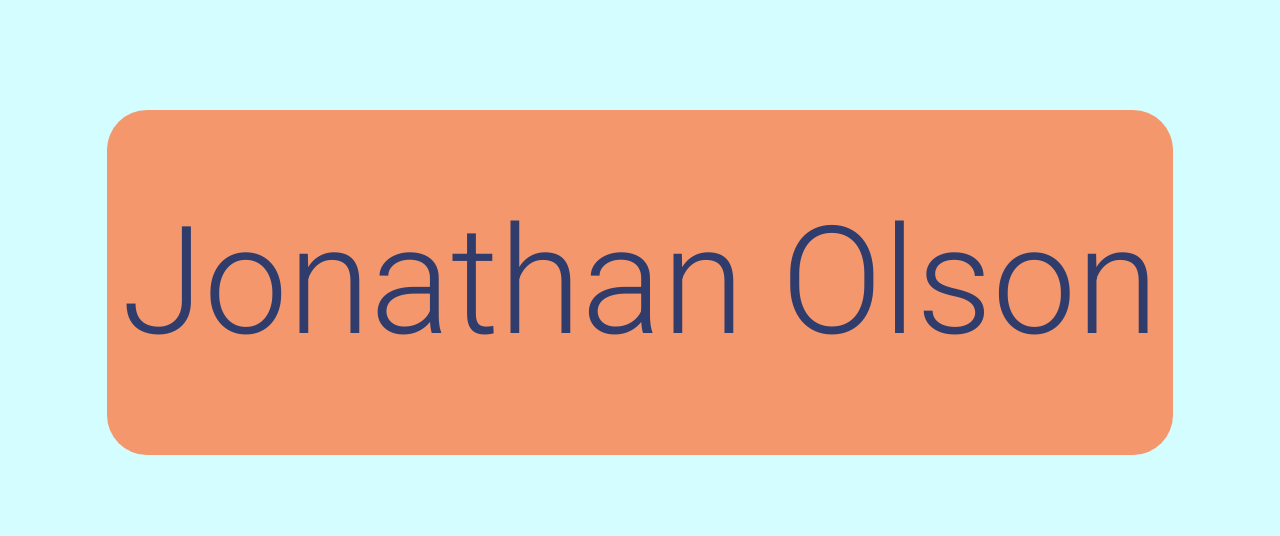
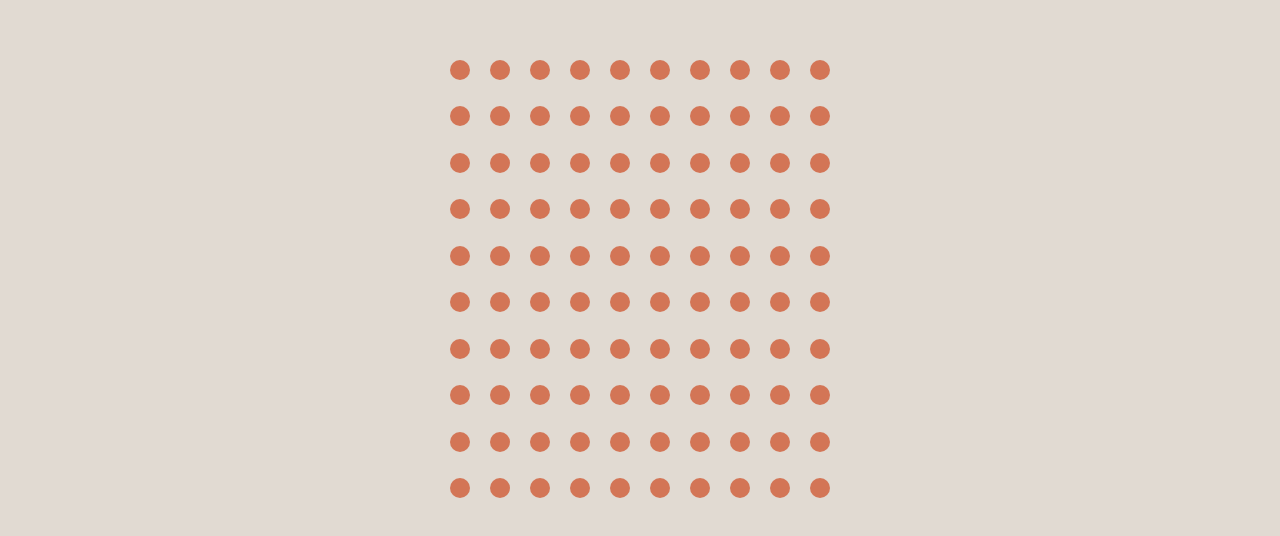
Before and after one commit to MyNameIsJonathan/PortfolioWebsite, a React (Create React App) app in the folder portfolio_app/: page / in a window 1280 px wide. Shown: the part 108-644 px from the top of the page. Built offline with nearby package versions, Linux system fonts and the light colour scheme.

Commit message:
Initialized Field of Nodes

```diff
--- a/portfolio_app/public/index.html
+++ b/portfolio_app/public/index.html
@@ -4,7 +4,7 @@
     <meta charset="utf-8" />
     <link rel="icon" href="%PUBLIC_URL%/favicon.ico" />
     <link
-      href="https://fonts.googleapis.com/css?family=Roboto:300,700&display=swap"
+      href="https://fonts.googleapis.com/css?family=Roboto:300,400&display=swap"
       rel="stylesheet"
     />
     <link rel="stylesheet" href="style.css" />
--- a/portfolio_app/public/style.css
+++ b/portfolio_app/public/style.css
@@ -1,9 +1,30 @@
+/* LIGHT BLUE */
+/* :root {
+  --dark: #0f1215;
+  --light: #bce6ff;
+  --lightest: #efffff;
+  --light-dark: #8bb4cc;
+} */
+
+/* PINK */
+/* :root {
+  --dark: #0d0909;
+  --light: #f4abaa;
+} */
+
+/* PURPLE ?? */
+/* :root {
+  --dark: #0a0a0d;
+  --light: #dde4ff;
+  /* --light: #c9ecff;
+} */
+
 :root {
-  --tan: #fbe8a6;
-  --orange: #f4976c;
-  --dark-blue: #303c6c;
-  --medium-blue: #b4dfe6;
-  --light-blue: #d3fdff;
+  --blue: #0c2431;
+  --green: #194a50;
+  --orange: #d37556;
+  --pink: #d8a28c;
+  --white: #e1dad2;
 }
 
 html,
--- a/portfolio_app/src/App.css
+++ b/portfolio_app/src/App.css
@@ -1,8 +1,12 @@
 .welcome {
   text-align: center;
   font-family: 'Roboto', sans-serif;
-  height: 100%;
-  background-color: var(--light-blue);
+  height: 100vh;
+  background-color: var(--white);
+}
+
+.welcome-row {
+  height: 80%;
 }
 
 .row {
@@ -10,12 +14,33 @@
 }
 
 .name-container {
-  background-color: var(--orange);
-  border-radius: 40px;
+  background-color: var(--blue);
+  height: 100%;
 }
 
 .name {
-  font-size: 10em;
-  color: var(--dark-blue);
+  border-radius: 5px;
+  font-size: 5em;
+  color: var(--blue);
   margin: 60px 0;
+  background-color: var(--dark);
+  /* font-weight: 700; */
 }
+
+.unsearched-node {
+  fill: var(--orange);
+}
+
+.searched-node {
+  fill: var(--pink);
+}
+
+.final-path-node {
+  fill: var(--white);
+}
+
+.field-container {
+  display: inline-flex;
+  flex-direction: row;
+  max-width: 400px;
+}
--- a/portfolio_app/src/App.jsx
+++ b/portfolio_app/src/App.jsx
@@ -2,25 +2,46 @@ import React from 'react';
 import './App.css';
 import { useSpring, animated, config } from 'react-spring';
 
-function App() {
-  const props = useSpring({
-    opacity: 1,
-    from: { opacity: 0 },
-    config: config.molasses,
-    duration: 10000,
-  });
-  return (
-    <div className="welcome valign-wrapper">
-      <div className="row">
-        <div className="col s12"></div>
-        <div className="col s12 m4 l1"></div>
-        <animated.div style={props} className="col s12 m4 l10 name-container">
-          <p className="name">Jonathan Olson</p>
-        </animated.div>
-        <div className="col s12 m4 l1"></div>
+import Node from './Components/node';
+
+class App extends React.Component {
+  constructor(props) {
+    super(props);
+
+    this.state = {
+      nodes: Array.from({ length: 100 }, x => 'unsearched'),
+    };
+  }
+  // const props = useSpring({
+  //   opacity: 1,
+  //   from: { opacity: 0 },
+  //   config: config.molasses,
+  //   // duration: 10000,
+  // });
+  render() {
+    const { nodes } = this.state;
+
+    return (
+      <div className="welcome valign-wrapper">
+        {/* <div className="row welcome-row">
+          <div className="col l2">&nbsp;</div>
+          <animated.div style={props} className="col l8 name-container">
+            <p className="name">JONATHAN OLSON</p>
+          </animated.div>
+          <div className="col l2">&nbsp;</div>
+        </div> */}
+        <div className="row">
+          <div className="field-container">
+            <div className="field">
+              {nodes.map(searchState => {
+                return <Node searchState={searchState} />;
+              })}
+            </div>
+          </div>
+        </div>
       </div>
-    </div>
-  );
+    );
+  }
 }
 
 export default App;
--- /dev/null
+++ b/portfolio_app/src/Components/node.jsx
@@ -0,0 +1,11 @@
+import React from 'react';
+
+const Node = props => {
+  return (
+    <svg width="40" height="40" className={`${props.searchState}-node`}>
+      <circle cx="20" cy="20" r="10" />
+    </svg>
+  );
+};
+
+export default Node;
```
Also changed, not shown: portfolio_app/public/circle.svg (added), 1 other file (tests, documents, lock files or other folders).
